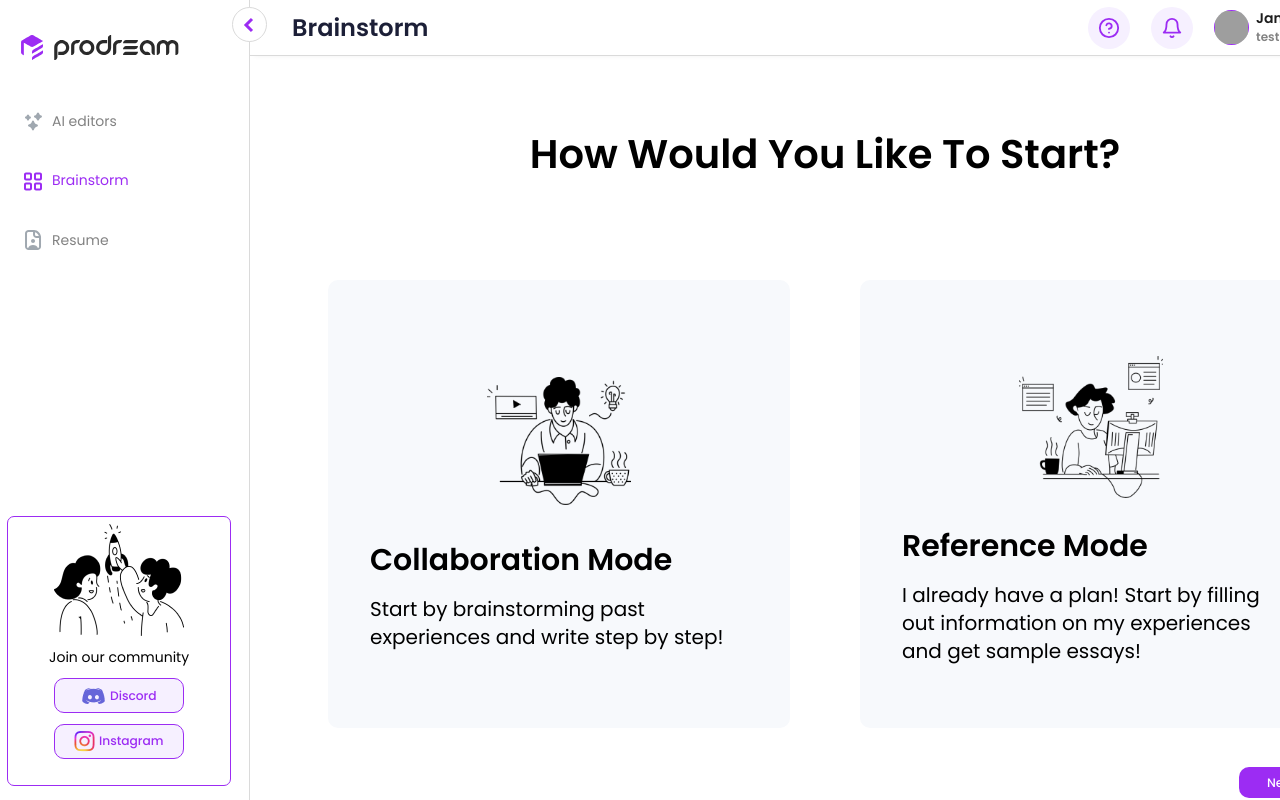
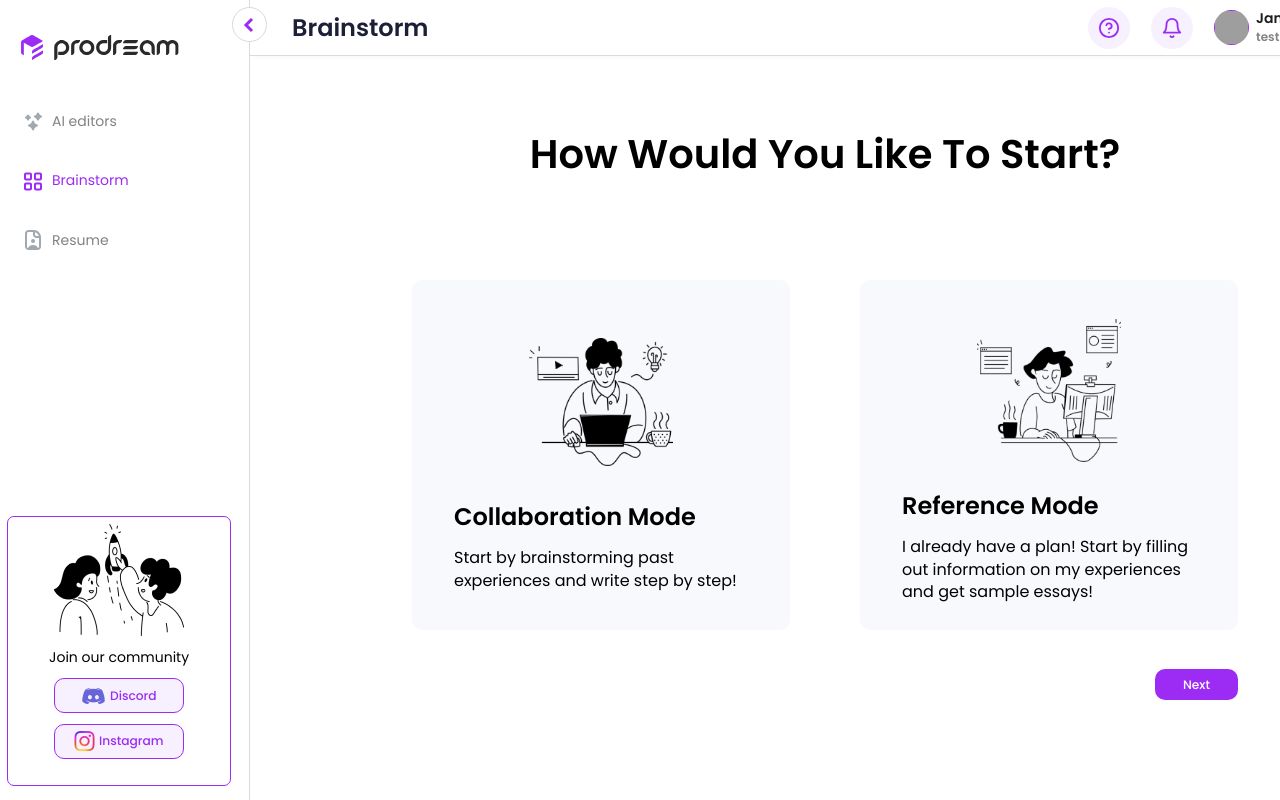
Before and after one commit to zhengx55/prodreamv2, a Next.js app: page /writtingpal/brainstorm/1/chat in a window 1280 px wide. Shown: the top 800 px of the page. Built offline with nearby package versions, Linux system fonts and the light colour scheme; grey boxes are pictures that could not be loaded.

Commit message:
size adjust

```diff
--- a/app/globals.css
+++ b/app/globals.css
@@ -41,11 +41,11 @@ html {
   }
 
   .h3-bold {
-    @apply text-[24px] font-[700] leading-[140%];
+    @apply text-[24px] font-[600] leading-[140%];
   }
 
   .h3-semibold {
-    @apply text-[24px] font-[600] leading-[140%];
+    @apply text-[24px] font-[500] leading-[140%];
   }
 
   .h3-light {
@@ -74,6 +74,10 @@ html {
 
   .base-regular {
     @apply text-[16px] font-[400] leading-[140%];
+  }
+
+  .base-light {
+    @apply text-[16px] font-[300] leading-[140%];
   }
 
   .body-bold {
@@ -179,7 +183,7 @@ html {
   }
 
   .chat-mode {
-    @apply flex hover:opacity-50 cursor-pointer flex-col items-center justify-center rounded-[10px] bg-hover-100 md:h-[32rem] gap-y-4 md:w-[33rem] px-12
+    @apply flex hover:opacity-50 cursor-pointer flex-col items-center justify-center rounded-[10px] bg-hover-100 md:h-[25rem] gap-y-4 md:w-[27rem] px-12
   }
 }
 
--- a/app/writtingpal/brainstorm/[id]/chat/page.tsx
+++ b/app/writtingpal/brainstorm/[id]/chat/page.tsx
@@ -30,9 +30,8 @@ export default function Page() {
               priority
             />
           </div>
-
-          <h1 className='h2-bold self-start'>Collaboration Mode</h1>
-          <p className='title-light'>
+          <h1 className='h3-bold self-start'>Collaboration Mode</h1>
+          <p className='base-light '>
             Start by brainstorming past experiences and write step by step!
           </p>
         </div>
@@ -48,8 +47,8 @@ export default function Page() {
             />
           </div>
 
-          <h1 className='h2-bold self-start'>Reference Mode</h1>
-          <p className='title-light'>
+          <h1 className='h3-bold self-start'>Reference Mode</h1>
+          <p className='base-light '>
             I already have a plan! Start by filling out information on my
             experiences and get sample essays!
           </p>
```
